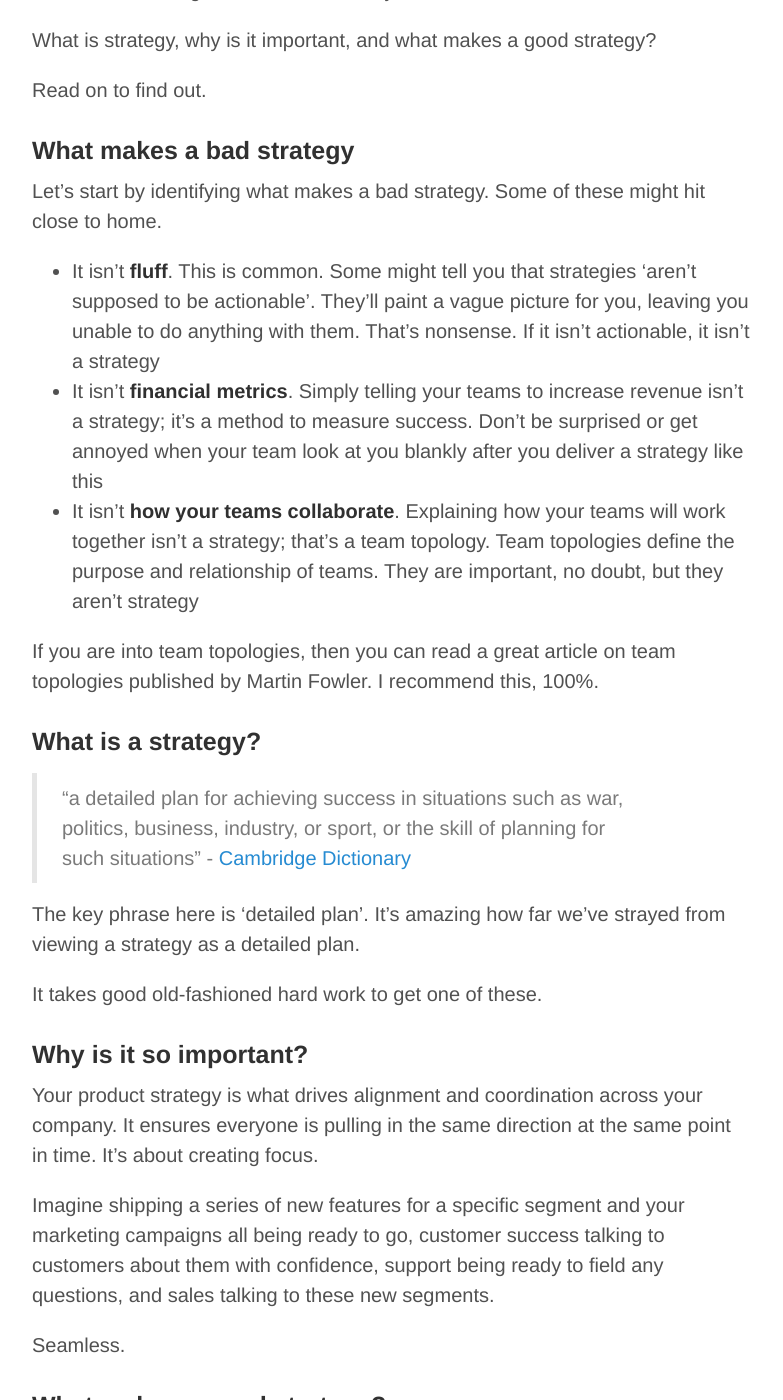
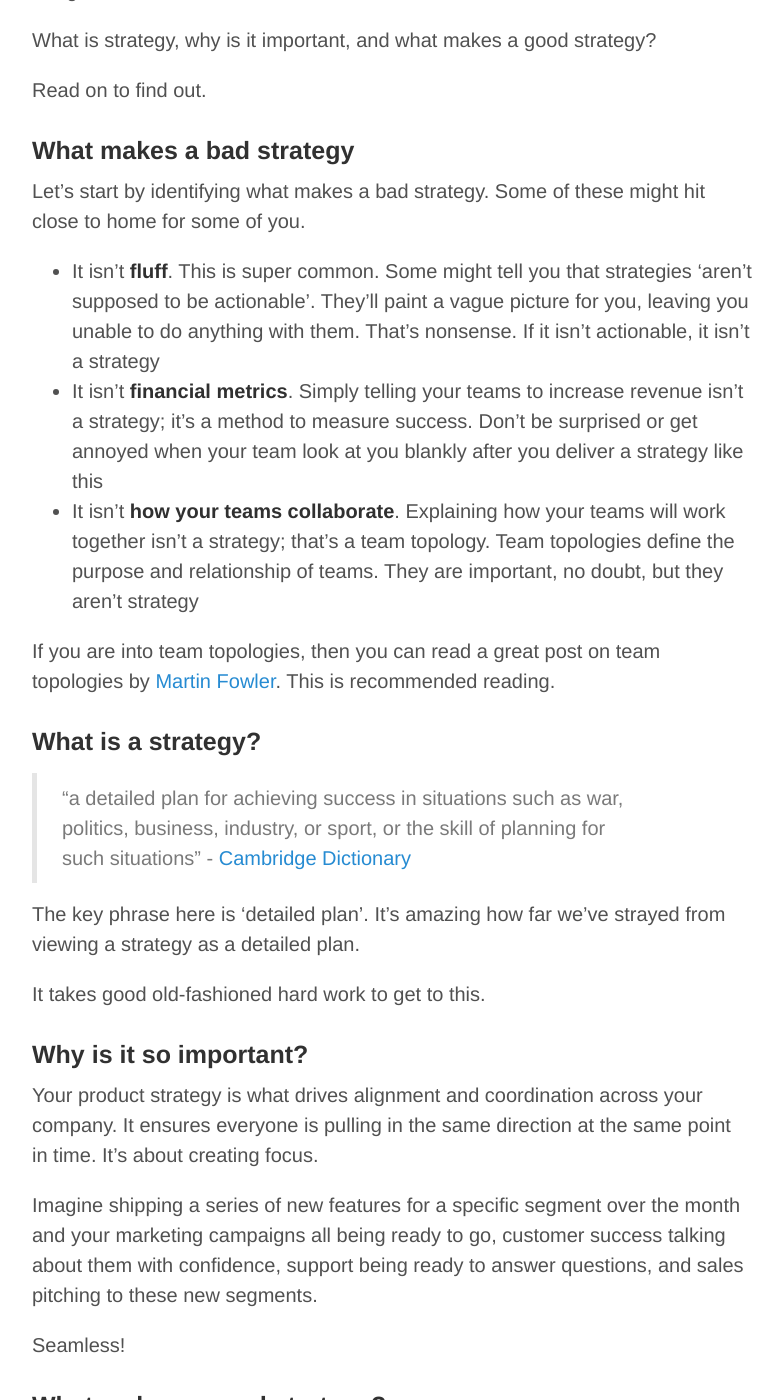
Before and after one commit to calcode/calcode.github.io, a Jekyll site: the page built from _posts/2024-07-26-good-product-strategy.md, in a window 1280 px wide and 1400 px high, scrolled down 385 px. Shown: the whole window, without its empty margins (248-1031 px from the left). Built offline with Jekyll 4.4.1, drawn with Linux system fonts in a browser that asks for light colours; some of the changed text lies outside the part shown.

Commit message:
Update 2024-07-26-good-product-strategy.md

```diff
--- a/_posts/2024-07-26-good-product-strategy.md
+++ b/_posts/2024-07-26-good-product-strategy.md
@@ -15,27 +15,27 @@ Read on to find out.
 ### What makes a bad strategy
 
 Let’s start by identifying what makes a bad strategy.
-Some of these might hit close to home.
+Some of these might hit close to home for some of you.
 
-- It isn’t **fluff**. This is common. Some might tell you that strategies ‘aren’t supposed to be actionable’. They’ll paint a vague picture for you, leaving you unable to do anything with them. That’s nonsense. If it isn’t actionable, it isn’t a strategy
+- It isn’t **fluff**. This is super common. Some might tell you that strategies ‘aren’t supposed to be actionable’. They’ll paint a vague picture for you, leaving you unable to do anything with them. That’s nonsense. If it isn’t actionable, it isn’t a strategy
 - It isn’t **financial metrics**. Simply telling your teams to increase revenue isn’t a strategy; it’s a method to measure success. Don’t be surprised or get annoyed when your team look at you blankly after you deliver a strategy like this
 - It isn’t **how your teams collaborate**. Explaining how your teams will work together isn’t a strategy; that’s a team topology. Team topologies define the purpose and relationship of teams. They are important, no doubt, but they aren’t strategy
 
-If you are into team topologies, then you can read a great article on team topologies published by Martin Fowler. I recommend this, 100%.
+If you are into team topologies, then you can read a great post on team topologies by [Martin Fowler](https://martinfowler.com/bliki/TeamTopologies.html). This is recommended reading.
 
 ### What is a strategy?
 > “a detailed plan for achieving success in situations such as war, politics, business, industry, or sport, or the skill of planning for such situations” - [Cambridge Dictionary](https://dictionary.cambridge.org/dictionary/english/strategy)
 
 The key phrase here is ‘detailed plan’. It’s amazing how far we’ve strayed from viewing a strategy as a detailed plan.
 
-It takes good old-fashioned hard work to get one of these.
+It takes good old-fashioned hard work to get to this.
 
 ### Why is it so important?
 Your product strategy is what drives alignment and coordination across your company. It ensures everyone is pulling in the same direction at the same point in time. It’s about creating focus.
 
-Imagine shipping a series of new features for a specific segment and your marketing campaigns all being ready to go, customer success talking to customers about them with confidence, support being ready to field any questions, and sales talking to these new segments.
+Imagine shipping a series of new features for a specific segment over the month and your marketing campaigns all being ready to go, customer success talking about them with confidence, support being ready to answer questions, and sales pitching to these new segments.
 
-Seamless.
+Seamless!
 
 ### What makes a good strategy?
 The bible on this for me isn’t from a product management source, surprisingly. It’s [Good Strategy, Bad Strategy by Richard Rumelt](https://www.amazon.co.uk/Good-Strategy-Bad-difference-matters/dp/1781256179/ref=asc_df_1781256179/?tag=googshopuk-21&linkCode=df0&hvadid=697308647252&hvpos=&hvnetw=g&hvrand=13959286353907761805&hvpone=&hvptwo=&hvqmt=&hvdev=c&hvdvcmdl=&hvlocint=&hvlocphy=9046885&hvtargid=pla-566591824724&psc=1&mcid=5e5268e4d1bc3ecb8573ccddbfcd0784&th=1&psc=1&gad_source=1). You can pick it up on Amazon for cheap as chips.
@@ -57,6 +57,6 @@ Additionally, a good strategy should also:
 - Be explainable by everyone across the company
 - Move you towards your product vision
 
-Stick to this and you’ll notice a lot less people telling you about a ‘lack of focus’ or ‘poor collaboration’.
+Stick to this and I suspect you’ll notice less of the team telling you about a ‘lack of focus’ or ‘poor collaboration’.
 
 Let me know how you get on.
```
Also changed, not shown: other parts of _posts/2024-07-26-good-product-strategy.md (+2 -2 lines).
